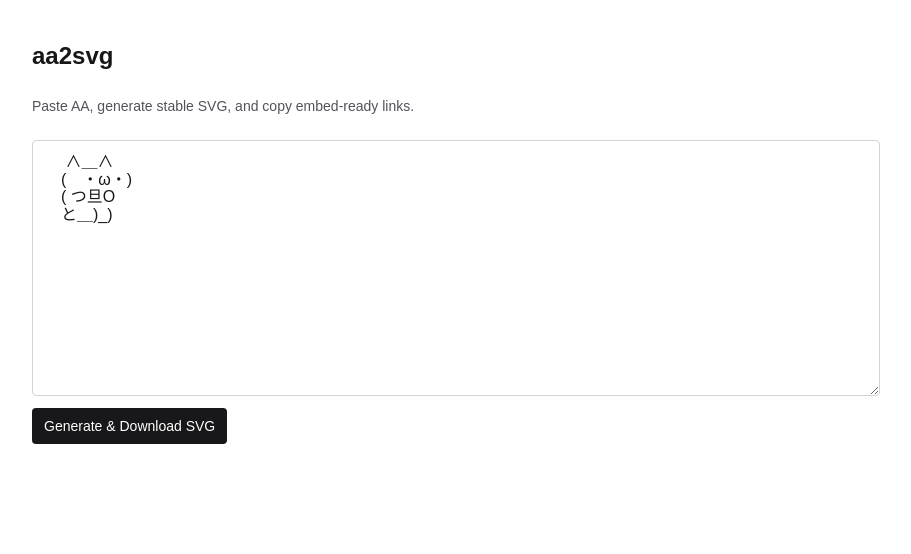
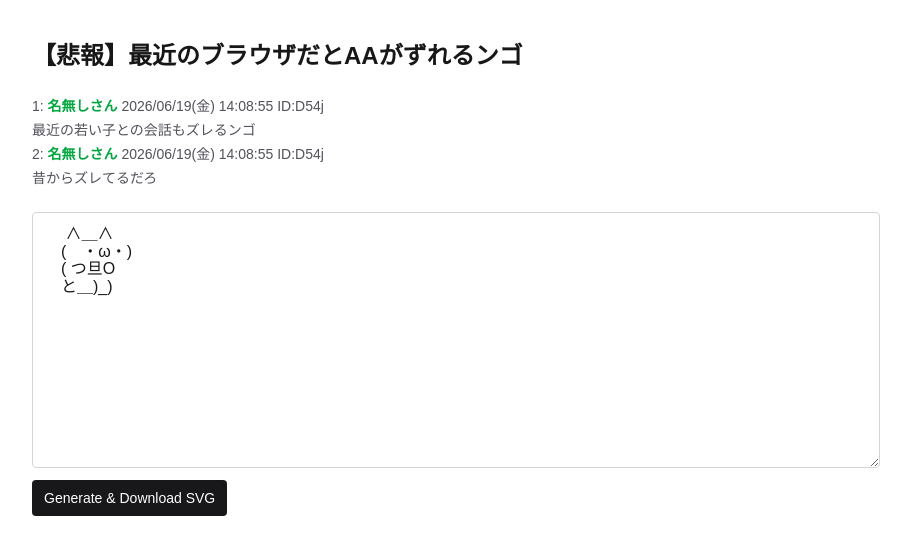
Before and after one commit to kotaoue/aa, a Next.js app: page / in a window 1280 px wide. Shown: the top 554 px of the page, without its empty margins (184-1095 px from the left). Built offline with nearby package versions, Linux system fonts and the light colour scheme.

Commit message:
Revamp homepage intro with 2ch-style copy
Replace the Home page heading and short tagline with a Japanese thread-style intro block, including numbered posts and highlighted usernames, to give the app a more playful AA-community tone.

```diff
--- a/src/app/page.tsx
+++ b/src/app/page.tsx
@@ -108,8 +108,17 @@ export default function Home() {
 
   return (
     <main className="mx-auto flex min-h-screen w-full max-w-4xl flex-col gap-6 px-6 py-10">
-      <h1 className="text-2xl font-semibold">aa2svg</h1>
-      <p className="text-sm text-zinc-600">Paste AA, generate stable SVG, and copy embed-ready links.</p>
+      <h1 className="text-2xl font-semibold">【悲報】最近のブラウザだとAAがずれるンゴ</h1>
+      <div className="space-y-1 text-sm text-zinc-600">
+        <p>
+          1: <span className="font-bold text-green-600">名無しさん</span> 2026/06/19(金) 14:08:55 ID:D54j
+        </p>
+        <p>最近の若い子との会話もズレるンゴ</p>
+        <p>
+          2: <span className="font-bold text-green-600">名無しさん</span> 2026/06/19(金) 14:08:55 ID:D54j
+        </p>
+        <p>昔からズレてるだろ</p>
+      </div>
 
       <form className="flex flex-col gap-3" onSubmit={onSubmit}>
         <textarea
```
